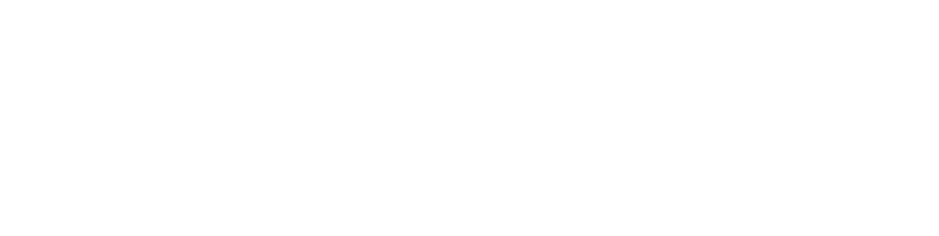
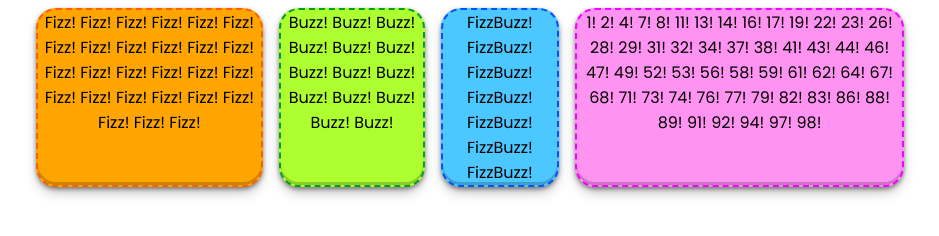
Before and after one commit to SaraDonzellini/js-fizzbuzz, a plain HTML site: page index.html in a window 1280 px wide. Shown: the whole page, without its empty margins (178-1117 px from the left). Drawn offline with Linux system fonts and the light colour scheme.

Commit message:
bonus complete

```diff
--- a/css/style.css
+++ b/css/style.css
@@ -0,0 +1,41 @@
+body {
+  font-family: 'Poppins', sans-serif;
+}
+
+
+.flex {
+  display: flex;
+  justify-content: space-around;
+}
+
+section.wrapper {
+  width: 70%;
+  text-align: center;
+  margin: 0 auto;
+}
+
+div {
+  margin-left: 1rem;
+  border-radius: 20px;
+  box-shadow: rgba(0, 0, 0, 0.4) 0px 2px 4px, rgba(0, 0, 0, 0.3) 0px 7px 13px -3px, rgba(0, 0, 0, 0.2) 0px -3px 0px inset;
+}
+
+div#fizz{
+  background-color: orange;
+  border: 2px dashed rgb(255, 94, 0);
+}
+
+div#buzz{
+  background-color: greenyellow;
+  border: 2px dashed rgb(0, 161, 35);
+}
+
+div#fizzbuzz{
+  background-color: rgb(77, 199, 255);
+  border: 2px dashed rgb(0, 81, 255);
+}
+
+div#numbers{
+  background-color: rgb(255, 147, 241);
+  border: 2px dashed rgb(247, 0, 255);
+}
--- a/index.html
+++ b/index.html
@@ -4,20 +4,28 @@
     <meta charset="UTF-8">
     <meta http-equiv="X-UA-Compatible" content="IE=edge">
     <meta name="viewport" content="width=device-width, initial-scale=1.0">
+    <link rel="preconnect" href="https://fonts.googleapis.com">
+    <link rel="preconnect" href="https://fonts.gstatic.com" crossorigin>
+    <link href="https://fonts.googleapis.com/css2?family=Poppins:wght@100;300;400;500;600;700;800;900&display=swap" rel="stylesheet">
     <link rel="stylesheet" href="css/style.css">
     <title>JS FizzBuzz</title>
   </head>
   <body>
     <main>
-      <div class="fizz">
+      <section class="wrapper flex">
+        <div id="fizz">
 
-      </div>
-      <div class="buzz">
+        </div>
+        <div id="buzz">
 
-      </div>
-      <div class="fizzbuzz">
+        </div>
+        <div id="fizzbuzz">
 
-      </div>
+        </div>
+        <div id="numbers">
+
+        </div>
+      </section>
     </main>
 
 
--- a/js/script.js
+++ b/js/script.js
@@ -2,24 +2,29 @@
 
 for (let i = 0; i <= 100; i++) {
 
+let fizz = document.getElementById("fizz")
+let buzz = document.getElementById("buzz")
+let fizzBuzz = document.getElementById("fizzbuzz")
+let numbers = document.getElementById("numbers")
 
   if (i % 15 === 0){
     //* Per i numeri che sono sia multipli di 3 che di 5 stampi “FizzBuzz”
-
-  console.log("FizzBuzz")
+    fizzBuzz.append("FizzBuzz! ")
+    console.log("FizzBuzz")
 
   } else if (i % 3 === 0) {
-    //* per i multipli di 3 stampi “Fizz”
-
-    console.log("Fizz")
+      //* per i multipli di 3 stampi “Fizz”
+      fizz.append("Fizz! ")
+      console.log("Fizz")
 
     } else if (i % 5 === 0) {
-      //* per i multipli di 5 stampi “Buzz”
+        //* per i multipli di 5 stampi “Buzz”
+        buzz.append("Buzz! ")
+        console.log("Buzz")
 
-      console.log("Buzz")
       } else
-
-      console.log(i)
+          numbers.append(i + "! ")
+          console.log(i)
 
 
 }
```
